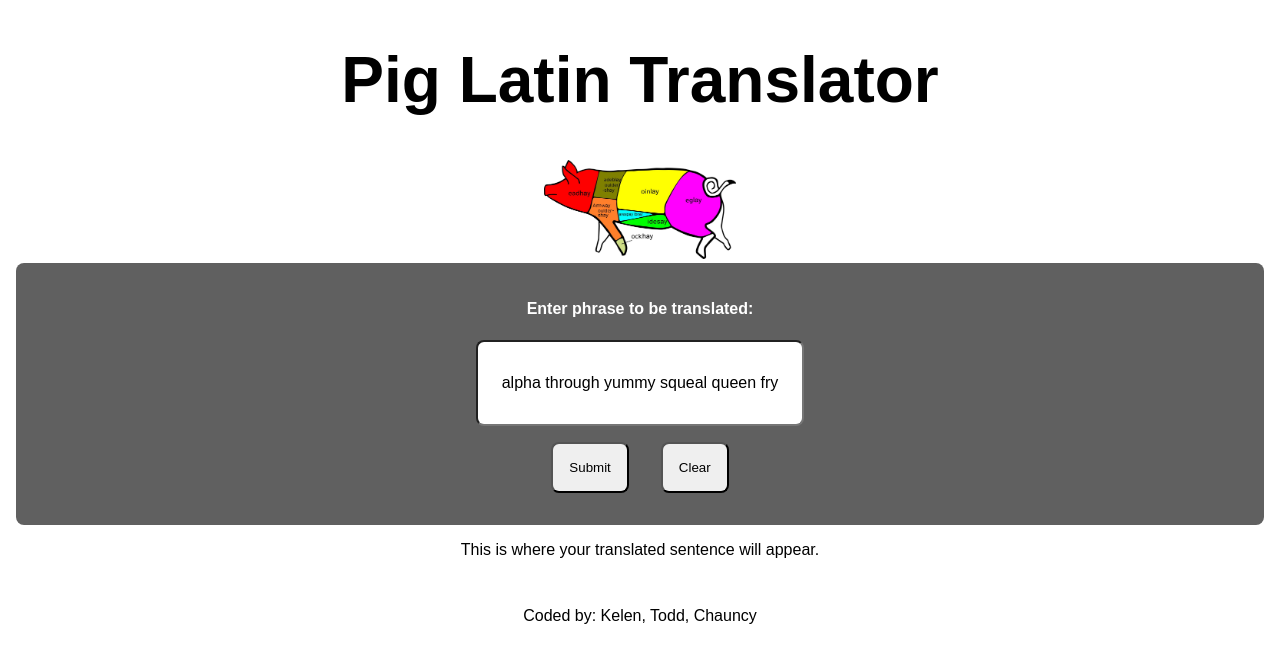
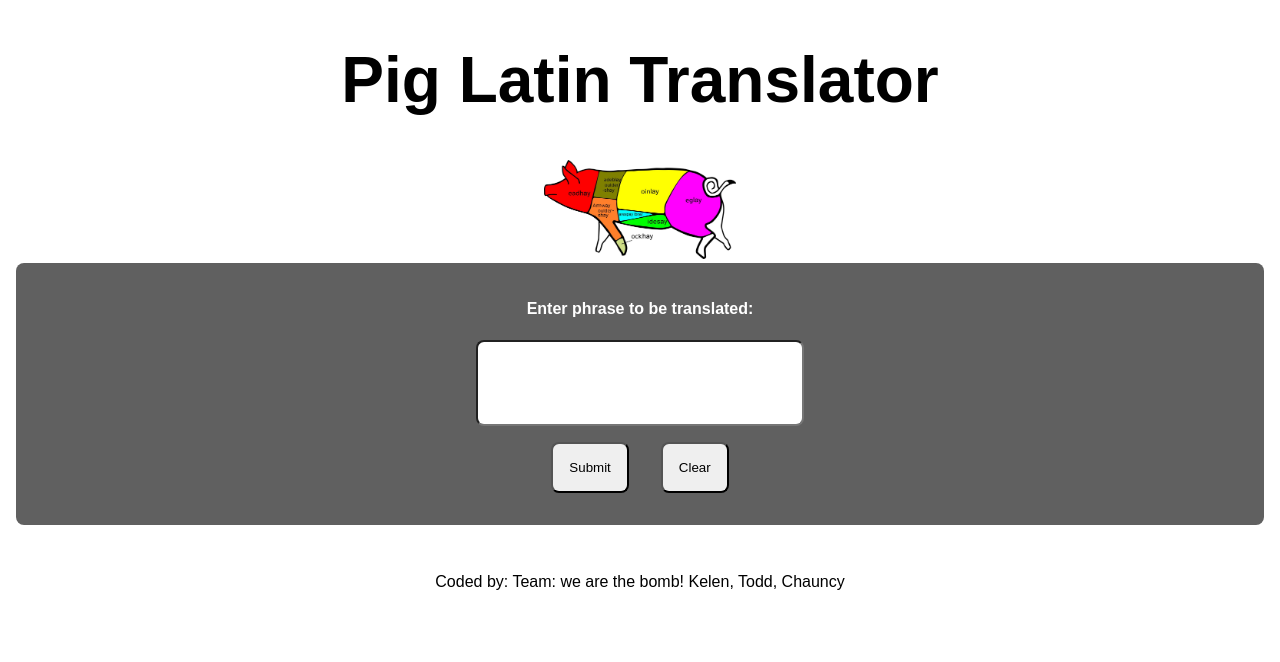
Before and after one commit to learn-academy-2021-charlie/pig-latin-kelen-and-todd, a React (Create React App) app: page / in a window 1280 px wide. Shown: the top 662 px of the page. Built offline with nearby package versions, Linux system fonts and the light colour scheme.

Commit message:
adds comments describing program

```diff
--- a/src/App.js
+++ b/src/App.js
@@ -7,93 +7,75 @@ class App extends Component{
     super(props)
     // the state object holds information that can be displayed to the user and updated throughout the program
     this.state = {
-      // "phrase" is the text entered by the user - right now there are test words hard coded to make the process of testing your code faster and easier
-      // ACTION ITEM: when you are ready for your full user experience, delete the test words so phrase is assigned an empty string
-      phrase: "alpha through yummy squeal queen fry",
+      // "phrase" is the text entered by the user
+
+      phrase: "",
       // "phraseTranslated" is what the user will see appear on the page as Pig Latin, it starts as the preset message and updates when your user clicks the "submit" button
-      phraseTranslated: "This is where your translated sentence will appear."
+      phraseTranslated: ""
     }
   }
   translateWord = (string) => {
-    let solution = [];
-    let array = string.split('');
+    let solution = []; // holds current word in pig latin
+    let array = string.split(''); // holds current word as given
     const vowels = ['a','e','i','o','u']
-    let punctuations = [".", ",", ":", "!", "?"]
 
-    if(array.length === 1){
+
+    if(array.length === 1){ // edge case for single letter words
       solution = array.concat(['w', 'a', 'y'])
     }
-    if(array[0] && !!array[0].match(/(\W+)/)){
+    if(array[0] && !!array[0].match(/(\W+)/)){ // keeps the current word as-is if it is only punctuation
       solution = [string]
     }
-    if(vowels.includes(array[0])){
+    if(vowels.includes(array[0])){ // if first leeter is a vowel add way to the end
       solution = array.concat(['w', 'a', 'y'])
     }
     else{
         for(let i = 0; i < array.length; i++){
-          if(vowels.includes(array[i].toLowerCase()) && array[i-1].toLowerCase() != 'q'){
-            solution = array.slice(i).concat(array.slice(0, i)).concat(['a', 'y'])
+          if(vowels.includes(array[i].toLowerCase()) && array[i-1].toLowerCase() !== 'q'){ // this handles the words that don't have "y" as a vowel
+            solution = array.slice(i).concat(array.slice(0, i)).concat(['a', 'y']) // ingnores "u" when preceded by "q"
             break
-          } else if(array[i].toLowerCase() === 'y' && i != 0){
+          } else if(array[i].toLowerCase() === 'y' && i !== 0){ // handles a "y" as a vowel
             solution = array.slice(i).concat(array.slice(0, i)).concat(['a', 'y'])
             break
           }
         }
     }
-    return solution.join('');
+    return solution.join(''); // returns our solution as a string
   }
 
   // The "myPigLatinCodeHere" function is where you will put your logic to convert the sentence entered by the user to Pig Latin
 
   myPigLatinCodeHere = () => {
-    let punctuations = [".", ",", ":", "!", "?"]
     // the variable "userInput" will contain the text input from the user modified into an array of words
     // no need to change this variable
     let userInput = this.state.phrase.split(/(\W+)/)
-    //console.log("userInput:", userInput)
-    let answerArray = []
+  var answerArray = []
     // now that we have an array of words, we can map over the array and access each word
-    let translatedWordsArray = userInput.map(currentWord => {
+     let translatedWordsArray = userInput.map(currentWord => {
       // ACTION ITEM: use "currentWord" as a starting point for your code
-      //console.log("currentWord:", currentWord)
       answerArray.push(this.translateWord(currentWord))
-
-
-      // your code here!
-
-      // Remember: console.log is your friend :)
-
-
-      // ACTION ITEM: change the value of currentWord to the name of whatever variable you made containing your Pig Latin'd word
       return currentWord
     })
 
 
     for(let i = 0; i < answerArray.length; i++){
-      if(!!answerArray[i].match(/(\W+)/)){
-        answerArray[i-1] = answerArray[i-1].concat(answerArray[i])
-        answerArray.splice(i, 1)
+      if(!!answerArray[i].match(/(\W+)/)){ // check fo punctuation values
+        answerArray[i-1] = answerArray[i-1].concat(answerArray[i]) // rejoines punctuation with its word
+        answerArray.splice(i, 1) // removes redundant punctuation
       }
     }
-    console.log(answerArray)
 
     this.setState({
-      phraseTranslated: answerArray.join(' ')
+      phraseTranslated: answerArray.join(' ') // showes our translated phrase
     })
-
-    // joining the array back to a string of translated words
-    // no need to change this variable
-
     // the setState method will take your information from "translatedWords" and update the state object that is displayed to the user
-    // no need to change this method
   }
-
   restartGame = () => {
     // this method restarts the game by setting the original state
     // ACTION ITEM: when you are ready for your full user experience, delete the test words in phrase so that is assigned an empty string
     this.setState({
-      phrase: "alpha through yummy squeal queen fry",
-      phraseTranslated: "This is where your translated sentence will appear."
+      phrase: "",
+      phraseTranslated: ""
     })
   }
 
@@ -134,7 +116,7 @@ class App extends Component{
           <button onClick={this.restartGame}>Clear</button>
         </div>
         <p>{this.state.phraseTranslated}</p>
-        <footer>Coded by: Kelen, Todd, Chauncy</footer>
+        <footer>Coded by: Team: we are the bomb! Kelen, Todd, Chauncy</footer>
       </>
     )
   }
```
